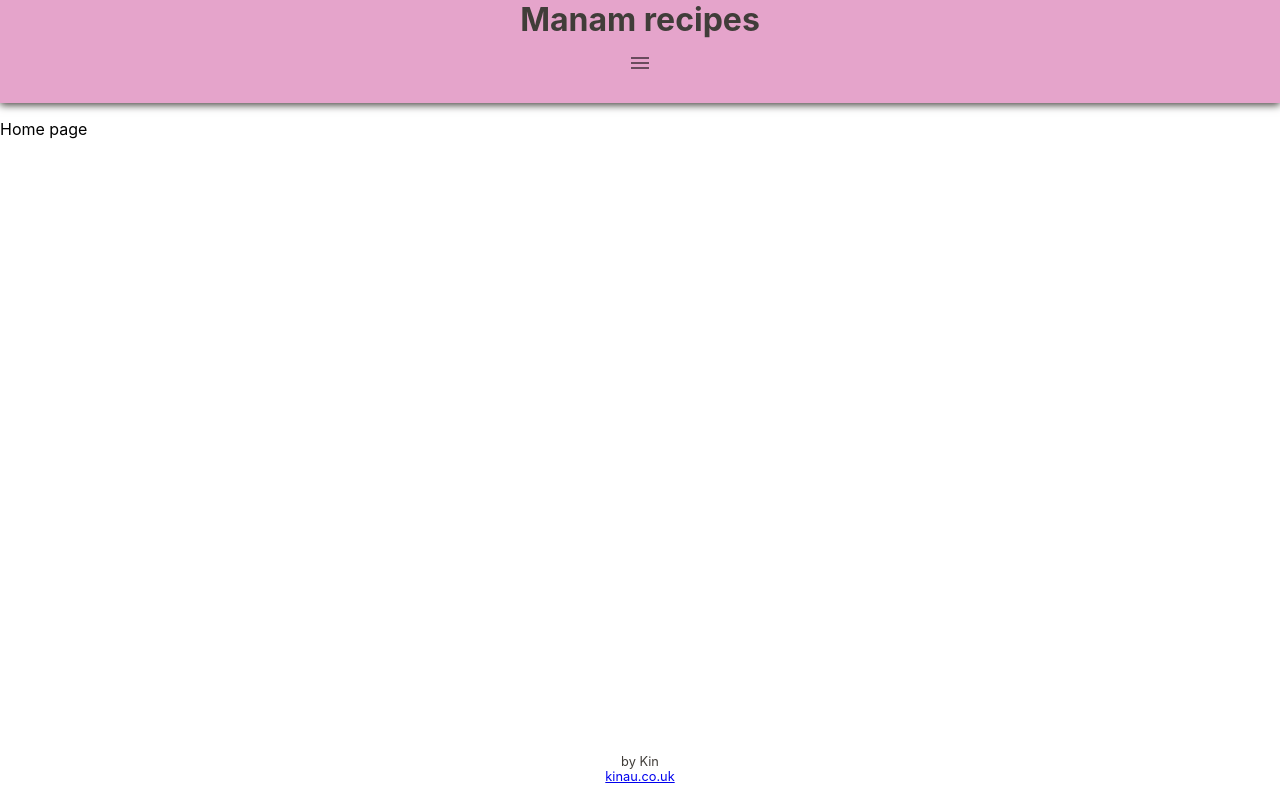
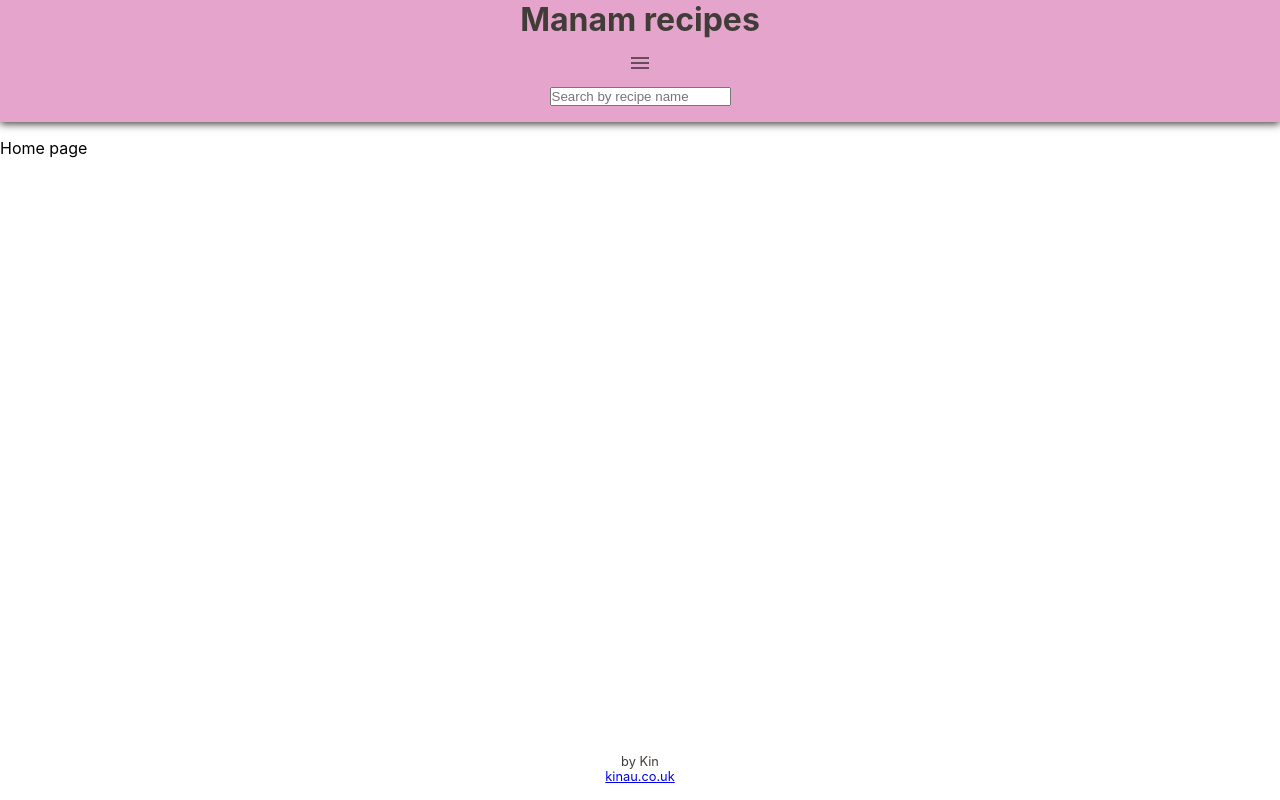
Before and after one commit to kin-au/manam-recipes, a React (Create React App) app: page / in a window 1280 px wide. Built offline with nearby package versions, Linux system fonts and the light colour scheme.

Commit message:
init recipe finder component

```diff
--- a/src/components/Header/Header.tsx
+++ b/src/components/Header/Header.tsx
@@ -1,12 +1,14 @@
 import React from "react";
 import * as SC from "./Header.style.js";
 import Navbar from "../Navbar/Navbar";
+import RecipeFinder from "../RecipeFinder/RecipeFinder";
 
 const Header = () => {
   return (
     <SC.Header>
       <h1>Manam recipes</h1>
       <Navbar />
+      <RecipeFinder />
     </SC.Header>
   );
 };
--- /dev/null
+++ b/src/components/RecipeFinder/RecipeFinder.tsx
@@ -0,0 +1,11 @@
+import React from "react";
+
+const RecipeFinder = () => {
+  return (
+    <>
+      <input type="text" placeholder="Search by recipe name"></input>
+    </>
+  );
+};
+
+export default RecipeFinder;
```
